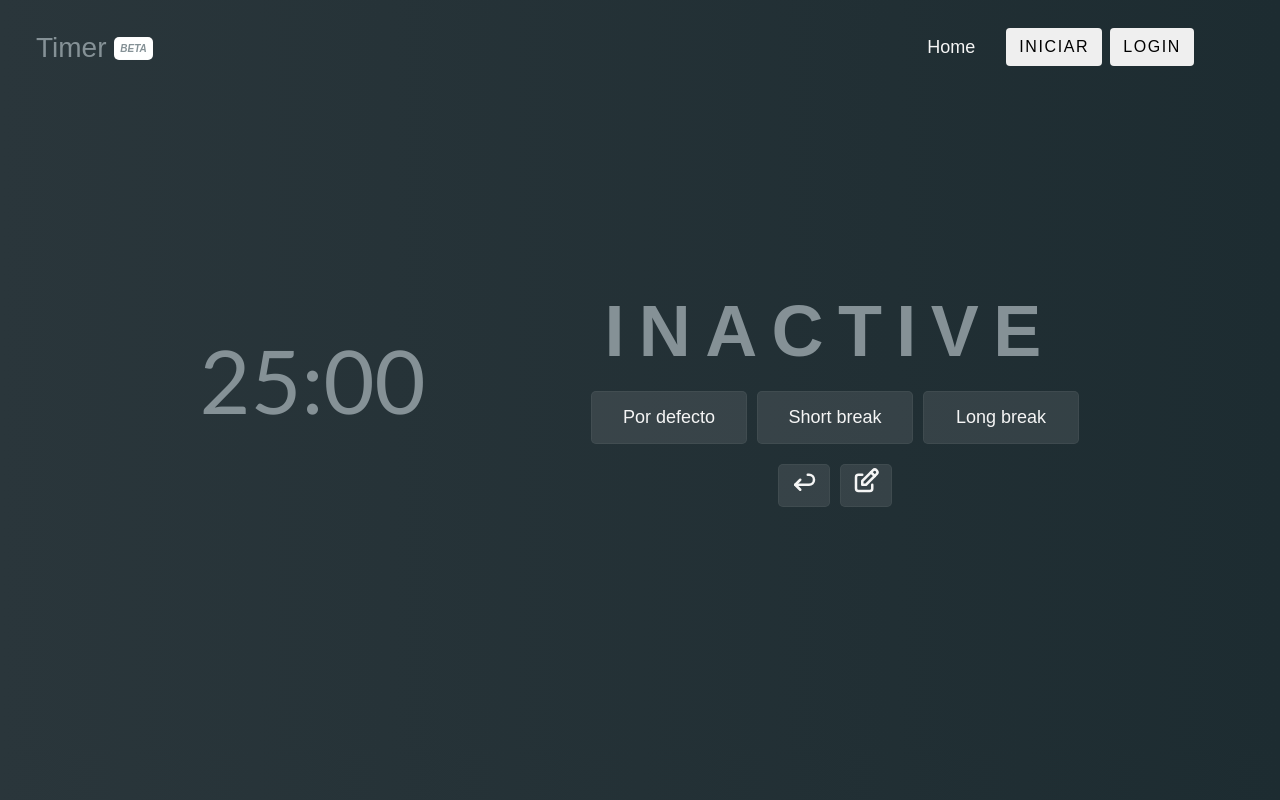
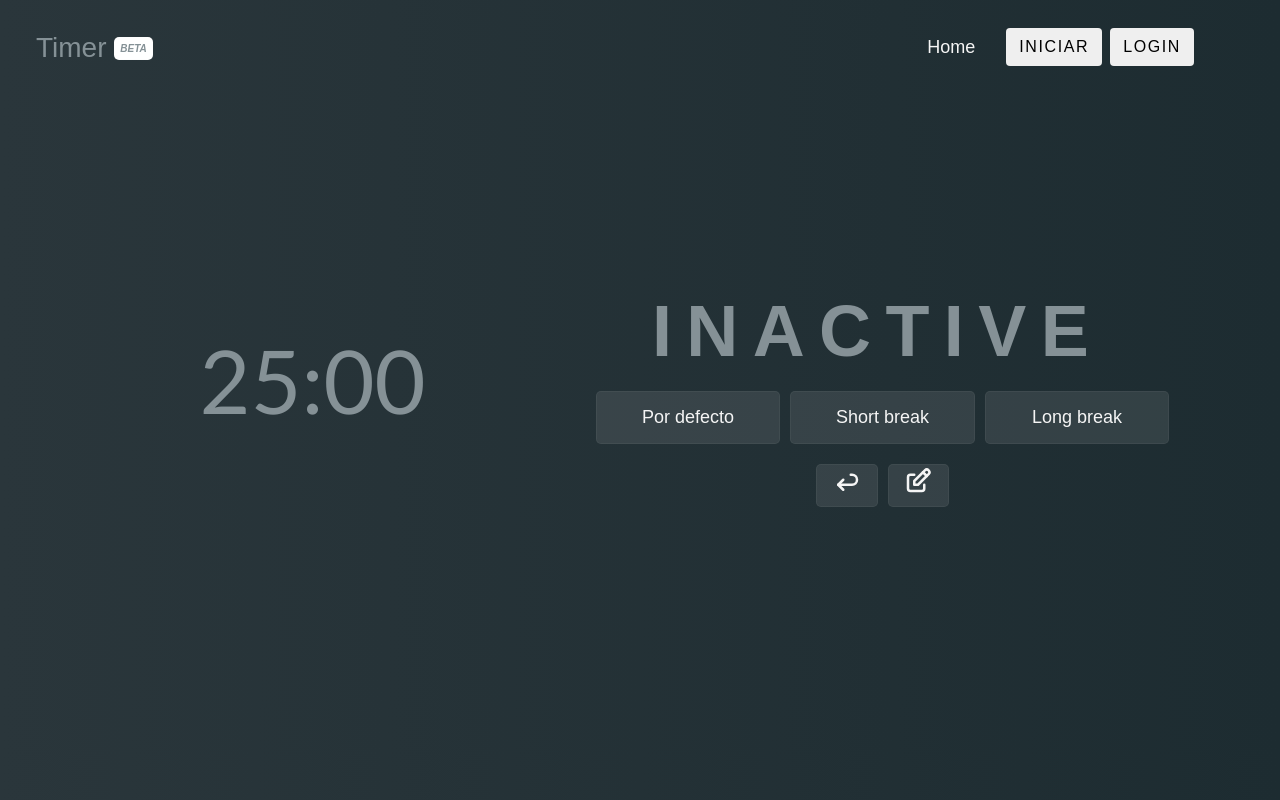
Before and after one commit to Serphp/Spomodoro, a React (Vite) app: page / in a window 1280 px wide. Built offline with nearby package versions, Linux system fonts and the light colour scheme; no server answers.

Commit message:
Update Auth/Timer components

```diff
--- a/components/Auth/Login.jsx
+++ b/components/Auth/Login.jsx
@@ -26,12 +26,10 @@ export default function Login() {
     setLoading(false)
   }
 
-  console.log(handleSubmit);
 
   return (
     <>
       <div className="boxcontainer2">
-
           <h2 className="text-center mb-4">Log In</h2>
           {error && <Alert variant="danger">{error}</Alert>}
           <Form onSubmit={handleSubmit}>
--- a/components/Auth/Signup.jsx
+++ b/components/Auth/Signup.jsx
@@ -58,6 +58,7 @@ export default function Signup() {
         <div className="w-100 text-center mt-2">
           Already have an account? <Link to="/login">Log In</Link>
         </div>
+        <script src="https://www.google.com/recaptcha/api.js"></script>
       </>
     )
   }
--- a/components/Timer.jsx
+++ b/components/Timer.jsx
@@ -18,8 +18,8 @@ function Contador() {
     <div className=''>
     <section className="probootstrap-cover probootstrap-scene-0">
     <div className="container">
-        <div className="row probootstrap-vh-75 align-items-center text-md-left text-sm-center text-center">
-        <div className="col-md-6 order-md-2 order-1">
+        <div className="row probootstrap-vh-75 align-items-center text-sm-center text-center">
+        <div className="col-md-7 order-md-2">
 
             <div for="dark-mode">
             <h2 className='titulo'>
```
Also changed, not shown: 1 other file (tests, documents, lock files or other folders).
